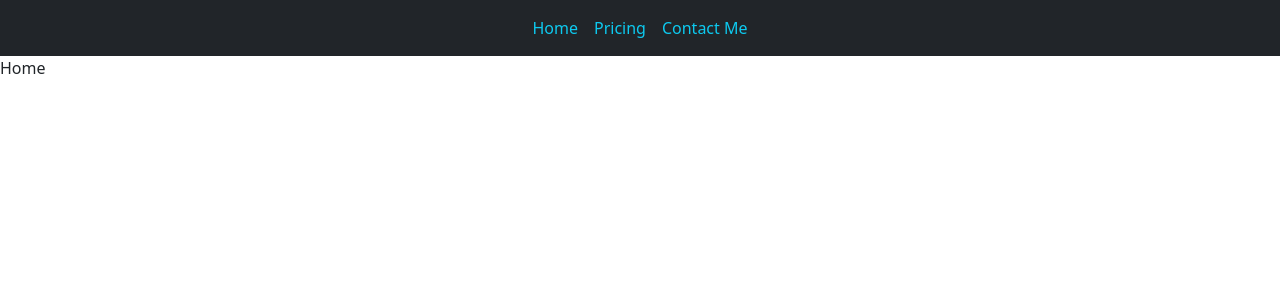
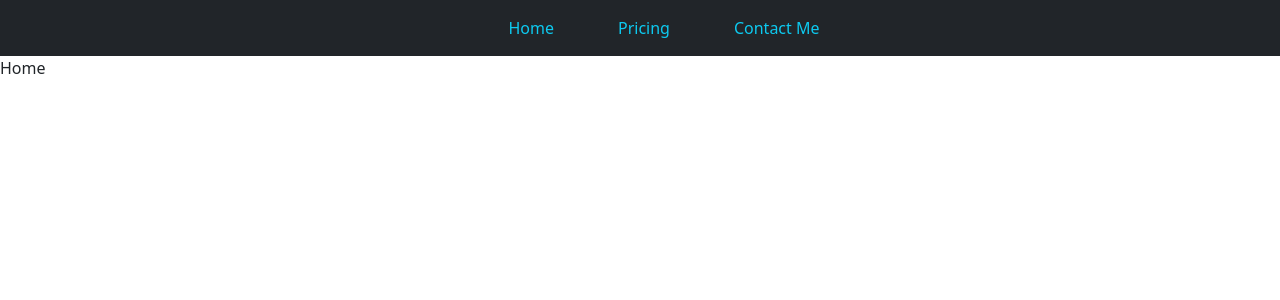
Before and after one commit to drew-anello/steph-site, a React (Vite) app: page / in a window 1280 px wide. Shown: the top 300 px of the page. Built offline with nearby package versions, Linux system fonts and the light colour scheme.

Commit message:
styles navbar

```diff
--- a/src/style.css
+++ b/src/style.css
@@ -2,6 +2,6 @@ body {
 padding: 0%;
 margin: 0%;
 }
-.nav {
- margin-right: 20px;
+.text-info{
+    margin-left: 6vh;
 }
```
